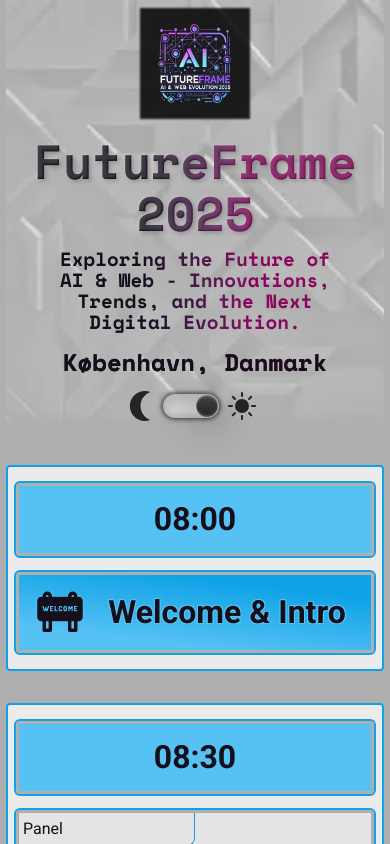
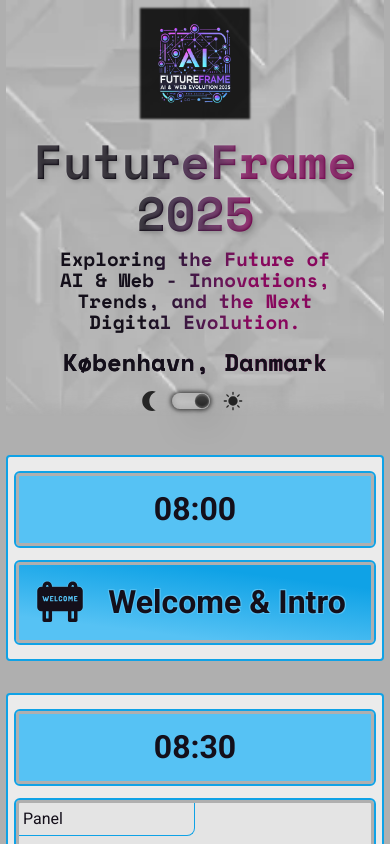
Before and after one commit to MatthiasKaesch/event-table, a React (Vite) app: page / in a window 390 px wide. Shown: the top 844 px of the page. Built offline with nearby package versions, Linux system fonts and the light colour scheme.

Commit message:
adjust theme toggle scale for mobile

```diff
--- a/src/components/ThemeToggle/ThemeToggle.scss
+++ b/src/components/ThemeToggle/ThemeToggle.scss
@@ -11,6 +11,11 @@
 
   .theme_icon {
     fill: var(--background-medium);
+    height: 20px;
+
+    @media (min-width: bp.$tablet) {
+      height: 30px;
+    }
   }
 
   &:has(.light) {
@@ -28,9 +33,9 @@
   position: relative;
   display: block;
   margin: 0 0.5rem 0 0.5rem;
-  width: var(--T_buttonWidth);
-  height: var(--T_buttonHeight);
-  border-radius: var(--T_buttonHeight);
+  width: var(--T_buttonWidthMobile);
+  height: var(--T_buttonHeightMobile);
+  border-radius: var(--T_buttonHeightMobile);
   background-color: #2b2b2b;
   cursor: pointer;
   background-clip: padding-box;
@@ -38,6 +43,12 @@
     inset 0 0.5rem 4rem rgba(0, 0, 0, 0.1),
     inset 0 0.5rem 0.5rem rgba(0, 0, 0, 0.1),
     inset 0 -0.25rem 0.25rem rgba(0, 0, 0, 0.1);
+
+  @media (min-width: bp.$tablet) {
+    width: var(--T_buttonWidth);
+    height: var(--T_buttonHeight);
+    border-radius: var(--T_buttonHeight);
+  }
 
   &.light {
     background: var(--background-light);
@@ -48,8 +59,8 @@
     z-index: 10;
     top: 0;
     left: 0;
-    width: var(--T_buttonHeight);
-    height: var(--T_buttonHeight);
+    width: var(--T_buttonHeightMobile);
+    height: var(--T_buttonHeightMobile);
     background: linear-gradient(to bottom, #444, #222);
     border: none;
     border-radius: 50%;
@@ -59,13 +70,21 @@
       inset 0 0.125rem 0.125rem rgba(255, 255, 255, 0.2),
       inset 0 -0.125rem 0.125rem rgba(255, 255, 255, 0.2);
     transition: left 0.25s ease-in-out;
+
+    @media (min-width: bp.$tablet) {
+      width: var(--T_buttonHeight);
+      height: var(--T_buttonHeight);
+    }
   }
 
   &.light {
     & > .toggle_button {
-      left: calc(var(--T_buttonWidth) - var(--T_buttonHeight));
+      left: calc(var(--T_buttonWidthMobile) - var(--T_buttonHeightMobile));
+      pointer-events: none;
 
-      pointer-events: none;
+      @media (min-width: bp.$tablet) {
+        left: calc(var(--T_buttonWidth) - var(--T_buttonHeight));
+      }
     }
   }
 }
--- a/src/styling/global.css
+++ b/src/styling/global.css
@@ -49,10 +49,11 @@
     1px 1px 0 var(--secondary);
 
   /* Theme Toggle Button Dimensions */
+  --buttonScale: 1.5;
   --T_buttonWidth: 3.5rem;
   --T_buttonHeight: 1.5rem;
-  --T_buttonWidthMobile: calc(var(--T_buttonWidth) / 1.25);
-  --T_buttonHeightMobile: calc(var(--T_buttonHeight) / 1.25);
+  --T_buttonWidthMobile: calc(var(--T_buttonWidth) / var(--buttonScale));
+  --T_buttonHeightMobile: calc(var(--T_buttonHeight) / var(--buttonScale));
 
   /* Header Background */
   --header-bg: url('../assets/images/Header_Background_Light.webp');
```
